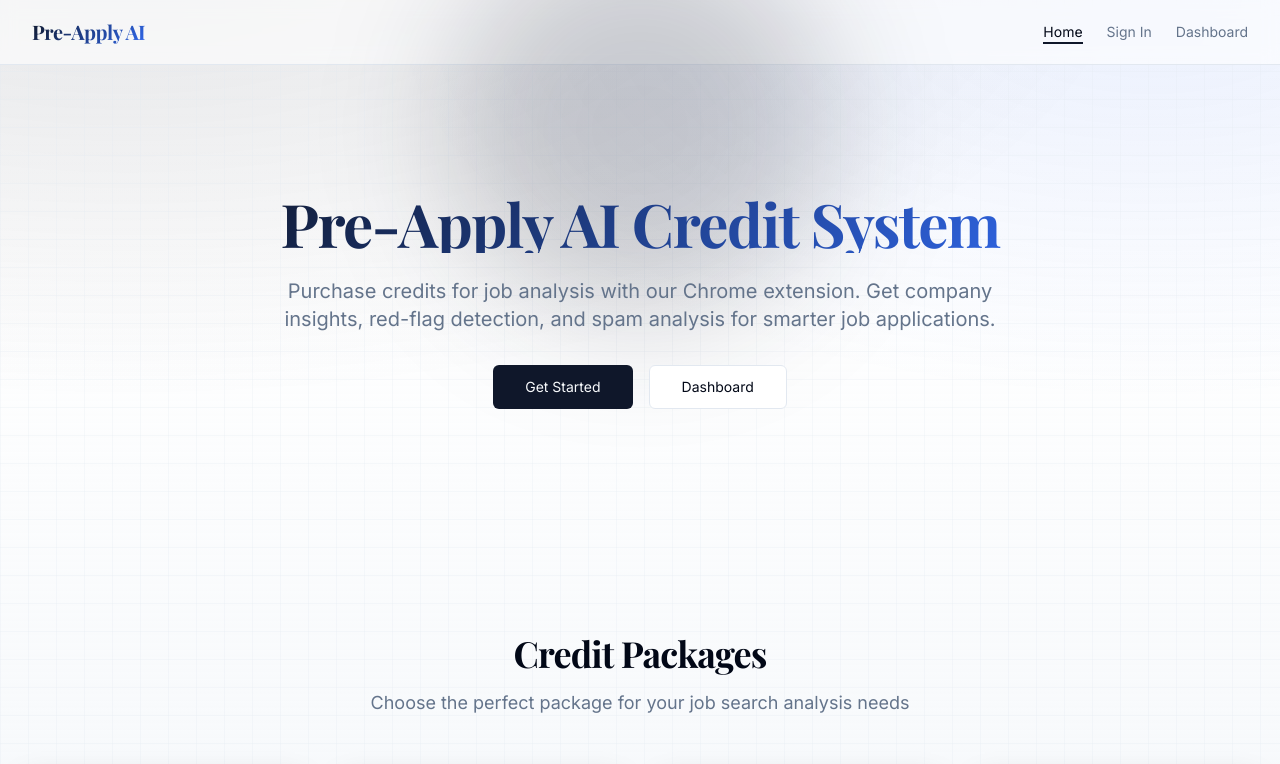
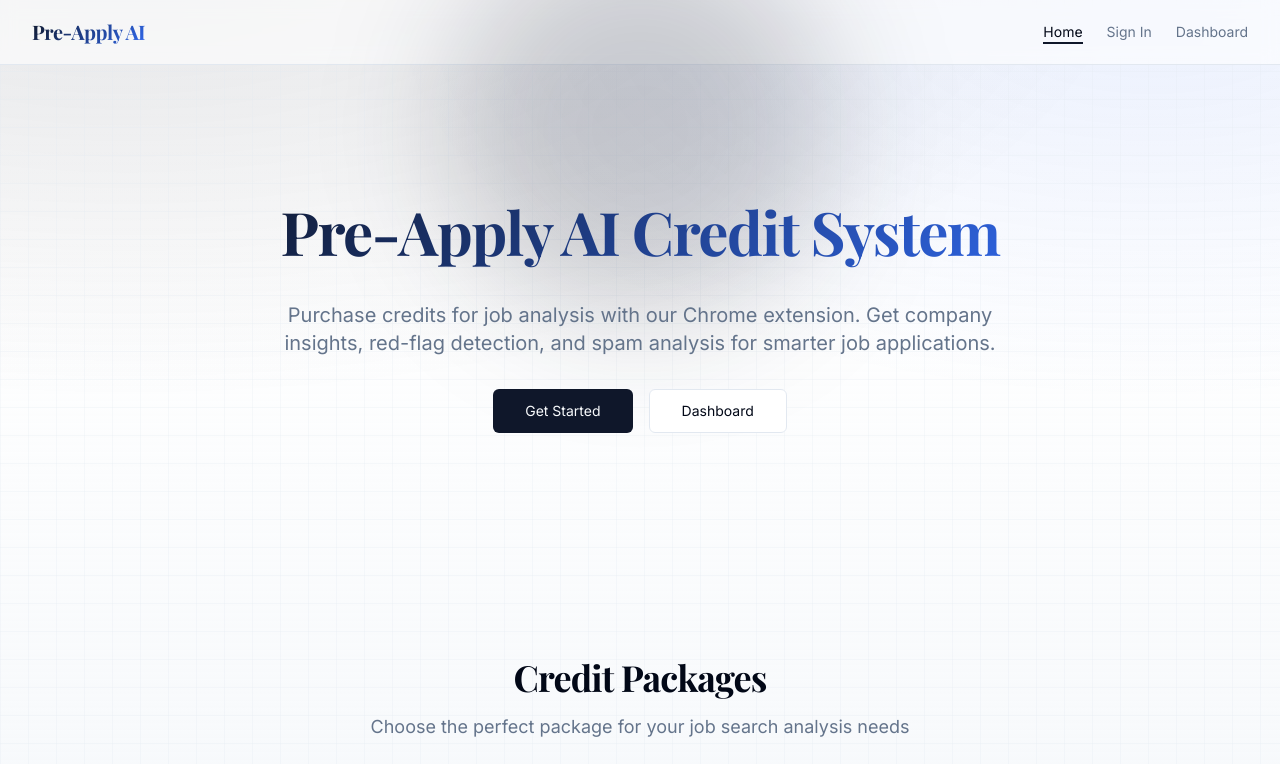
Before and after one commit to dgarcia891/acmezone2, a React (Vite) app: page / in a window 1280 px wide. Shown: the top 764 px of the page. Built offline with nearby package versions, Linux system fonts and the light colour scheme.

Commit message:
Fix homepage text cutoff
The AI will adjust the styling on the homepage to ensure the "Y" in "System" is no longer cut off. This will likely involve modifying CSS properties related to text overflow, line height, or container dimensions in `src/pages/Index.tsx`.

```diff
--- a/src/pages/Index.tsx
+++ b/src/pages/Index.tsx
@@ -26,7 +26,7 @@ const Index = () => {
               <span className="h-96 w-96 rounded-full bg-primary/20 blur-3xl" />
             </div>
             <div className="relative z-10 max-w-4xl mx-auto text-center animate-fade-in">
-              <h1 className="font-display text-4xl md:text-5xl lg:text-6xl tracking-tight text-gradient-primary mb-6">
+              <h1 className="font-display text-4xl md:text-5xl lg:text-6xl tracking-tight text-gradient-primary mb-8 leading-tight py-2">
                 Pre-Apply AI Credit System
               </h1>
               <p className="text-lg md:text-xl text-muted-foreground leading-relaxed mb-8 max-w-3xl mx-auto">
```
